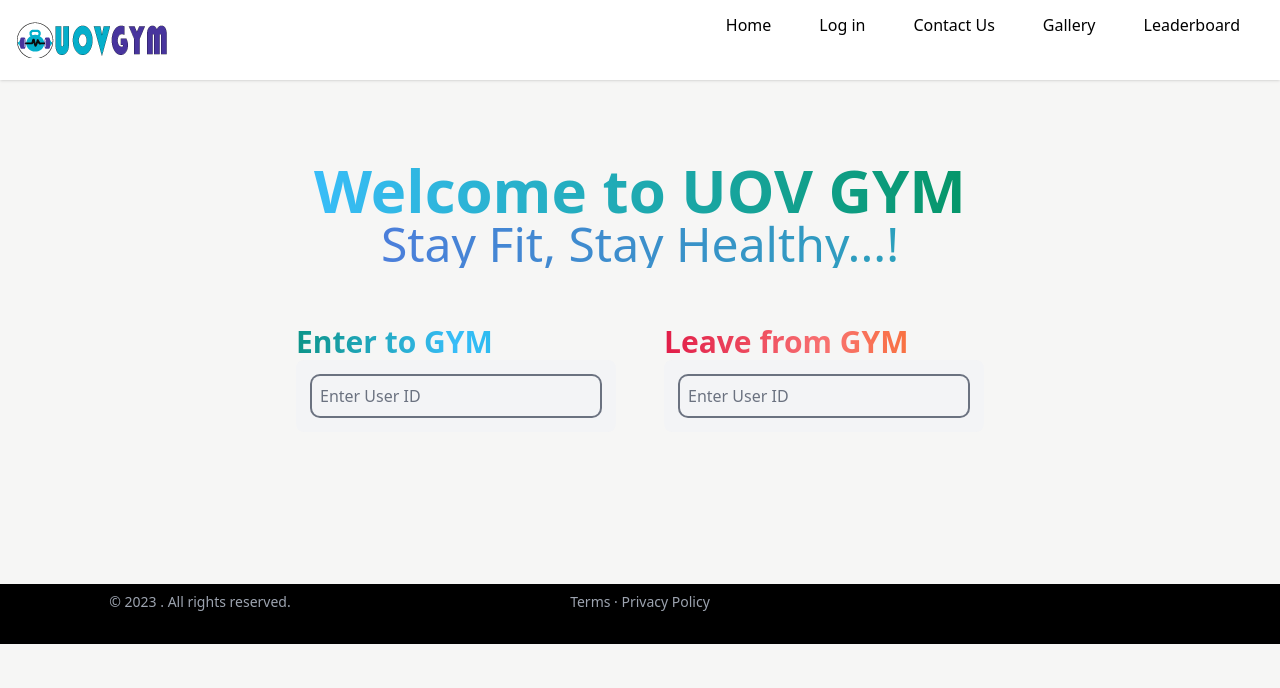
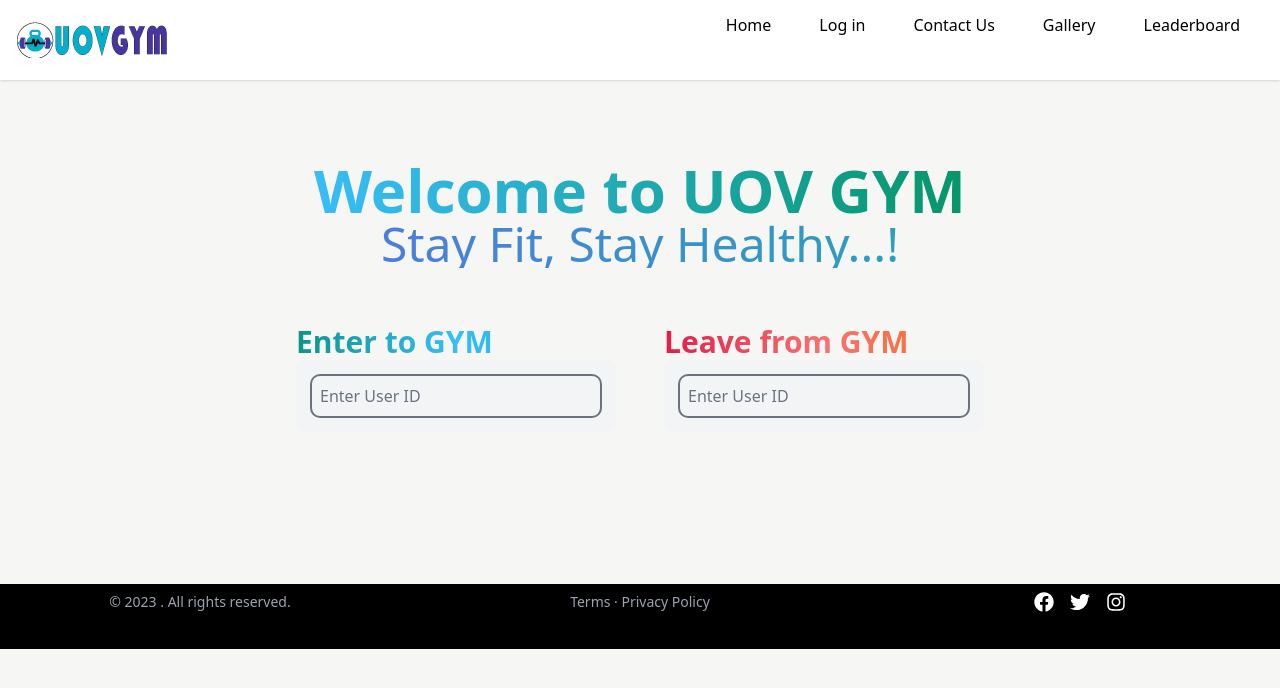
Before and after one commit to HackerGirl99/gym-management-system, a React (Create React App) app in the folder frontend/: page / in a window 1280 px wide. Shown: the top 688 px of the page. Built offline with nearby package versions, Linux system fonts and the light colour scheme.

Commit message:
Common Footer updated

```diff
--- a/frontend/src/components/Layout/Footer.jsx
+++ b/frontend/src/components/Layout/Footer.jsx
@@ -1,24 +1,33 @@
-import React from 'react'
 
+import React from 'react';
+import { FaFacebook, FaTwitter, FaInstagram } from 'react-icons/fa';
 
 const Footer = () => {
   return (
-    <div className="bg-[#000] text-white">
-
-
-
-      <div
-        className="grid grid-cols-1 sm:grid-cols-2 lg:grid-cols-3 gap-10
-         text-center pt-2 text-gray-400 text-sm pb-8"
-      >
+    <div className="bg-[#000] text-white static bottom-0">
+      <div className="grid grid-cols-1 sm:grid-cols-2 lg:grid-cols-3 gap-10 text-center pt-2 text-gray-400 text-sm pb-8">
         <span>© 2023 . All rights reserved.</span>
-        <span>Terms · Privacy Policy</span>
+        <span>
+          <a href="#">Terms</a> · <a href="#">Privacy Policy</a>
+        </span>
         <div className="sm:block flex items-center justify-center w-full">
-
+          {/* Social media icons as links */}
+          <a href="#" className="mr-4 inline-block">
+            <FaFacebook className="text-xl text-white" />
+          </a>
+          <a href="#" className="mr-4 inline-block">
+            <FaTwitter className="text-xl text-white" />
+          </a>
+          <a href="#" className="inline-block">
+            <FaInstagram className="text-xl text-white" />
+          </a>
         </div>
       </div>
     </div>
-  )
-}
+  );
+};
 
-export default Footer
+export default Footer;
+
+
+//npm install react-icons - to make the icons work
```
